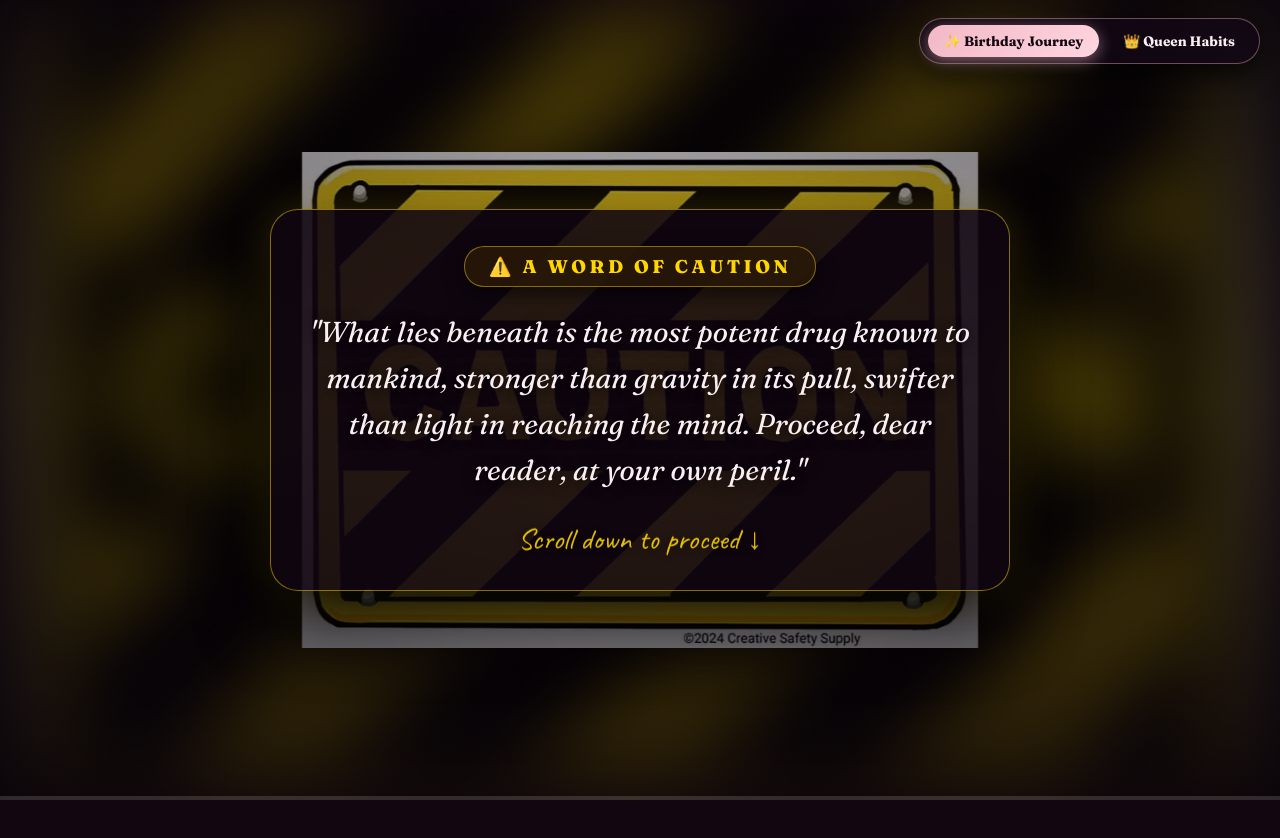
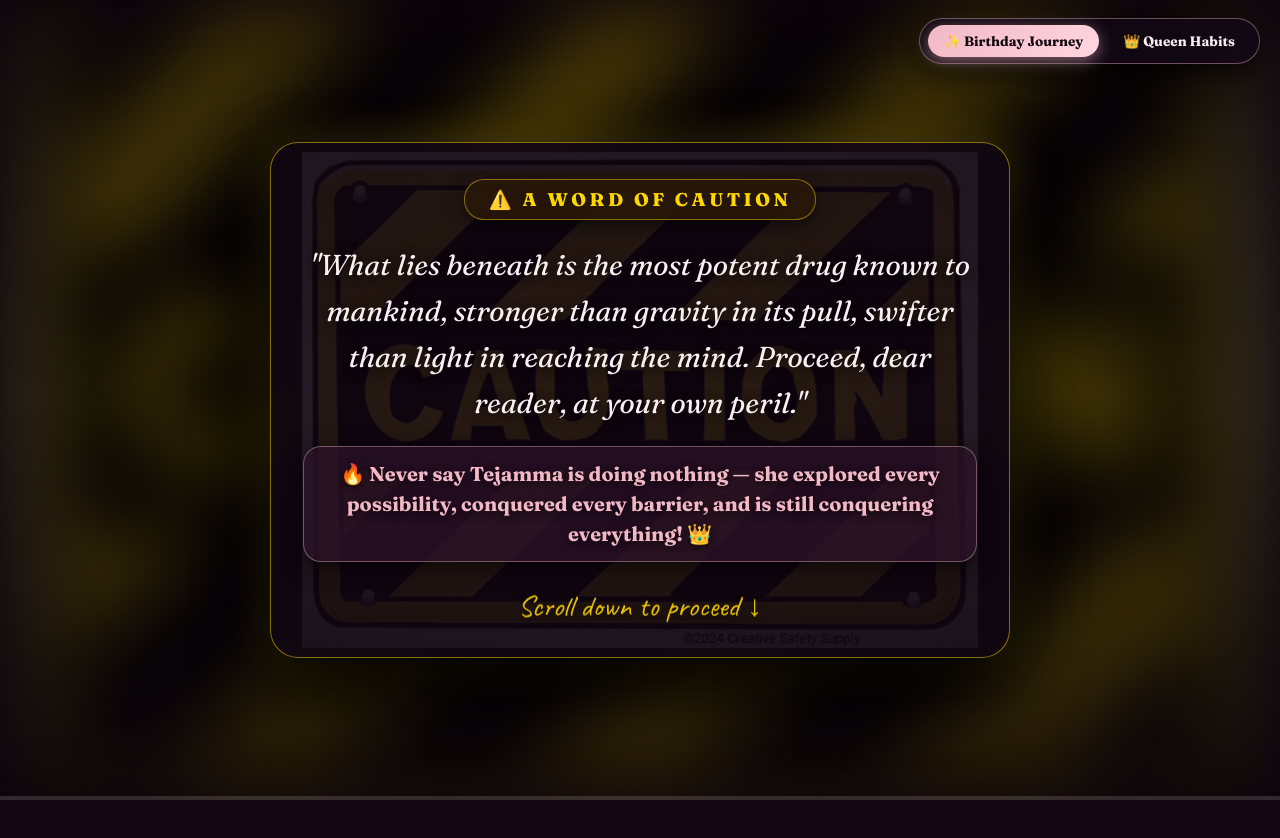
Before and after one commit to maindofficialin-alt/tejamma-birthday, a React (Vite) app: page / in a window 1280 px wide. Shown: the top 838 px of the page. Built offline with nearby package versions, Linux system fonts and the light colour scheme.

Commit message:
Add catchy initial screen tribute context for Tejamma

```diff
--- a/src/App.jsx
+++ b/src/App.jsx
@@ -437,6 +437,9 @@ export default function App() {
                 <p className="caution-text">
                   "What lies beneath is the most potent drug known to mankind, stronger than gravity in its pull, swifter than light in reaching the mind. Proceed, dear reader, at your own peril."
                 </p>
+                <div className="caution-tribute-line">
+                  🔥 Never say Tejamma is doing nothing — she explored every possibility, conquered every barrier, and is still conquering everything! 👑
+                </div>
                 <div className="caution-scroll-hint">
                   <span>Scroll down to proceed</span>
                   <span>↓</span>
@@ -458,6 +461,7 @@ export default function App() {
               <div className="intro-badge">👑 QUEEN HABITS & CHRONICLES ✨</div>
               <div className="intro-name">For Tejamma 🤍</div>
               <h1 className="intro-headline">The iconic, adorable & fierce daily moments</h1>
+              <div className="intro-subheadline">🔥 Never say Tejamma is doing nothing — she explored every possibility & is still conquering everything 👑</div>
               <div className="intro-scroll-hint">
                 <span>Scroll down to explore</span>
                 <span>↓</span>
@@ -503,7 +507,8 @@ export default function App() {
             >
               <div className="intro-badge">✨ HAPPY 26TH BIRTHDAY ✨</div>
               <div className="intro-name">For {CONFIG.NAME} 🤍</div>
-              <h1 className="intro-headline">A few of my favourite moments</h1>
+              <h1 className="intro-headline">Never say Tejamma is doing nothing — she explored every possibility and is still conquering everything 🔥</h1>
+              <div className="intro-subheadline">A tribute to her relentless spirit & my favourite moments 🤍</div>
               <div className="intro-scroll-hint">
                 <span>Scroll slowly</span>
                 <span>↓</span>
--- a/src/index.css
+++ b/src/index.css
@@ -309,8 +309,31 @@ body {
   font-style: italic;
   color: var(--text-cream);
   line-height: 1.6;
-  margin-bottom: 24px;
+  margin-bottom: 20px;
   text-shadow: 0 2px 14px rgba(0, 0, 0, 0.9);
+}
+
+.caution-tribute-line {
+  font-family: var(--font-headline);
+  font-size: clamp(0.95rem, 2.3vw, 1.25rem);
+  font-weight: 700;
+  color: var(--accent-pink);
+  background: rgba(45, 18, 40, 0.75);
+  border: 1px solid rgba(242, 184, 198, 0.4);
+  padding: 12px 22px;
+  border-radius: 18px;
+  margin-bottom: 22px;
+  line-height: 1.5;
+  box-shadow: 0 6px 20px rgba(0, 0, 0, 0.6);
+  text-shadow: 0 2px 10px rgba(0, 0, 0, 0.8);
+}
+
+.intro-subheadline {
+  font-family: var(--font-handwritten);
+  font-size: clamp(1.45rem, 3.8vw, 2.2rem);
+  color: var(--accent-pink);
+  margin-bottom: 20px;
+  text-shadow: 0 2px 14px rgba(0, 0, 0, 0.85);
 }
 
 .caution-scroll-hint {
```
